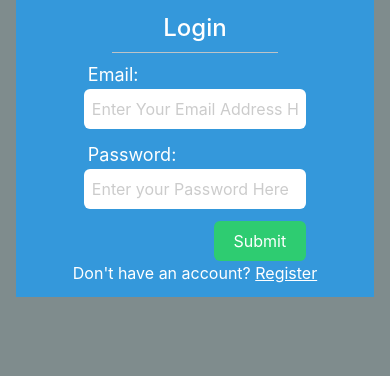
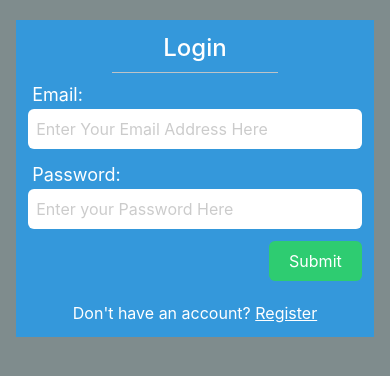
Before and after one commit to shakib-mia/chatbot-front, a React (Create React App) app: page / in a window 390 px wide. Shown: the top 376 px of the page. Built offline with nearby package versions, Linux system fonts and the light colour scheme.

Commit message:
responsiveness fixed

```diff
--- a/src/components/Login/Login.jsx
+++ b/src/components/Login/Login.jsx
@@ -26,12 +26,12 @@ const Login = ({ setToken, setMethod }) => {
     }
 
     return (
-        <div className='bg-dark-ash h-screen w-screen md:p-5'>
+        <div className='bg-dark-ash h-screen w-screen md:p-5 pt-5'>
             <div className='w-11/12 md:w-1/3 mx-auto bg-blue text-white p-3 md:p-5'>
                 <h1 className='text-center text-2xl font-medium'>Login</h1>
                 <hr className='text-secondary-ash w-1/2 mx-auto my-2' />
 
-                <form className='w-2/3 mx-auto text-white' onSubmit={getToken}>
+                <form className='md:w-2/3 mx-auto text-white' onSubmit={getToken}>
                     <label htmlFor="email" className='ml-1 text-lg'>Email:</label>
                     <input type="email" id='email' className='w-full p-2 focus:outline-none rounded-md text-black mb-3' placeholder='Enter Your Email Address Here' onChange={e => setEmail(e.target.value)} />
 
@@ -44,7 +44,7 @@ const Login = ({ setToken, setMethod }) => {
                     </div>
                 </form>
 
-                <div className='text-center'>
+                <div className='text-center mt-5'>
                     Don't have an account? <button className='underline' onClick={() => setMethod('register')}>Register</button>
                 </div>
             </div>
--- a/src/components/Main/Main.jsx
+++ b/src/components/Main/Main.jsx
@@ -20,7 +20,7 @@ const Main = ({ setToken }) => {
 
   useEffect(() => {
     axios.get(url + '/users/' + localStorage.getItem('token'))
-    .then(res => setUser(res.data[0].email))
+      .then(res => setUser(res.data[0].email))
   }, []);
 
   // useEffect(() => {
@@ -46,7 +46,9 @@ const Main = ({ setToken }) => {
   const get = (e) => {
     e.preventDefault();
     setReload(!reload)
-
+    toast.success("Your Query is Taken. Please wait for response", {
+      position: 'bottom-center'
+    })
     if (prompt) {
       axios.post(url + '/query', {
         message: prompt,
@@ -55,9 +57,7 @@ const Main = ({ setToken }) => {
         .then(res => {
           if (res) {
             setReload(!reload)
-            toast.success("Your Query is Taken. Please wait for response", {
-              position: 'bottom-center'
-            })
+
             setTimeout(() => {
               document.getElementById('content').scrollTo(0, document.getElementById('content').scrollHeight)
             }, 1000)
@@ -80,10 +80,10 @@ const Main = ({ setToken }) => {
   // console.log(data);
 
   return <div className='bg-dark-ash h-screen w-screen md:p-5'>
-    <div className='fixed top-2 right-2'>
+    <div className='fixed top-2.5 right-2.5 z-50'>
       <span className='text-white capitalize'>{user.split('@')[0]}</span> <button className='bg-red text-white hover:bg-dark-red px-4 py-2 rounded-md' style={{ transition: 'all 0.1s' }} onClick={signOut}>Sign Out</button>
     </div>
-    <div className="flex flex-col w-full lg:w-1/2 drop-shadow-2xl text-white h-[95%] mx-auto relative rounded-[17px] overflow-hidden">
+    <div className="flex flex-col w-full lg:w-1/2 drop-shadow-2xl text-white mx-auto relative md:rounded-[17px] overflow-hidden h-full">
       <Header />
       <div className='relative h-[90%] overflow-y-auto p-2 lg:p-4 bg-violate' id='content'>
         {data.map(item => <Message item={item} key={item._id} />)}
--- a/src/components/Register/Register.jsx
+++ b/src/components/Register/Register.jsx
@@ -1,7 +1,7 @@
 import axios from 'axios';
 import React, { useState } from 'react';
 import { toast } from 'react-toastify';
-import { url } from '../../constants';
+import { emailValidate, url } from '../../constants';
 
 const Register = ({ setMethod, setToken }) => {
     const [email, setEmail] = useState('');
@@ -19,6 +19,7 @@ const Register = ({ setMethod, setToken }) => {
         // })
         // console.log(email, pass);
 
+        if (emailValidate.test(email) && pass.length >= 5) {
             if (pass === confirmPass) {
                 axios.post(url + '/users', {
                     email,
@@ -39,13 +40,14 @@ const Register = ({ setMethod, setToken }) => {
                 }).catch(err => console.error(err))
             }
         }
+    }
     return (
-        <div className='bg-dark-ash h-screen w-screen md:p-5'>
+        <div className='bg-dark-ash h-screen w-screen p-3 md:p-5 pt-5'>
             <div className='w-11/12 md:w-1/3 mx-auto bg-blue text-white p-3 md:p-5'>
                 <h1 className='text-center text-2xl font-medium'>Register</h1>
-                <hr className='text-secondary-ash w-1/2 mx-auto my-2' />
+                <hr className='text-secondary-ash w-11/12 lg:w-1/2 mx-auto my-2' />
 
-                <form className='w-2/3 mx-auto text-white' onSubmit={getToken}>
+                <form className='lg:w-2/3 mx-auto text-white' onSubmit={getToken}>
                     <label htmlFor="email" className='ml-1 text-lg'>Email:</label>
                     <input type="email" id='email' className='w-full p-2 focus:outline-none rounded-md text-black mb-3' placeholder='Enter Your Email Address Here' onChange={e => setEmail(e.target.value)} />
 
@@ -60,7 +62,7 @@ const Register = ({ setMethod, setToken }) => {
                     </div>
                 </form>
 
-                <div className='text-center'>
+                <div className='text-center mt-5'>
                     Already have an account? <button className='underline' onClick={() => setMethod('login')}>Login</button>
                 </div>
             </div>
--- a/src/constants.js
+++ b/src/constants.js
@@ -12,3 +12,5 @@ export const getData = (setData, collection, body) => {
         .then(res => res.json())
         .then((data) => setData(data))
 }
+
+export const emailValidate = /^[\w-\.]+@([\w-]+\.)+[\w-]{2,4}$/g;
```
Lines whose indentation alone changed are shown as unchanged.
